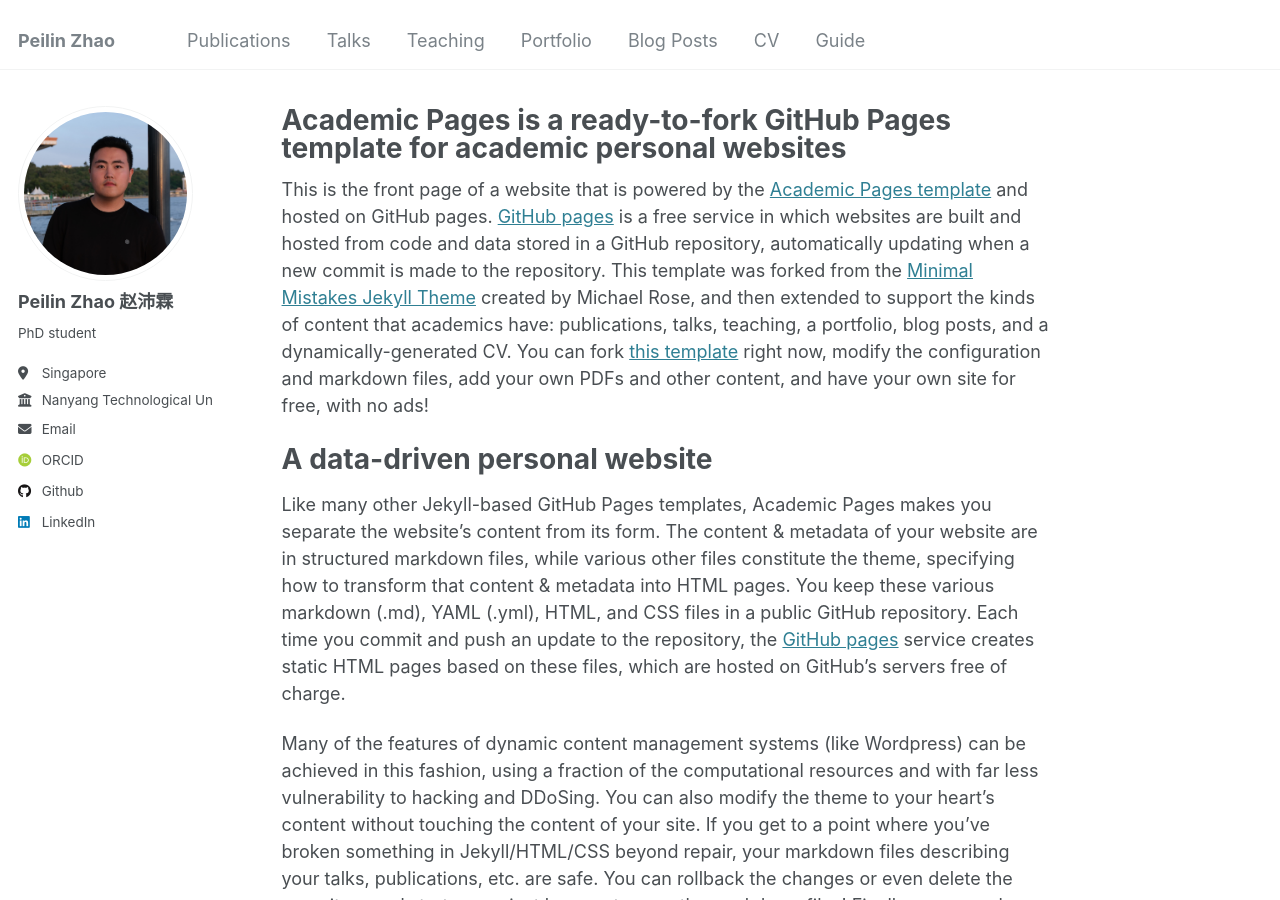
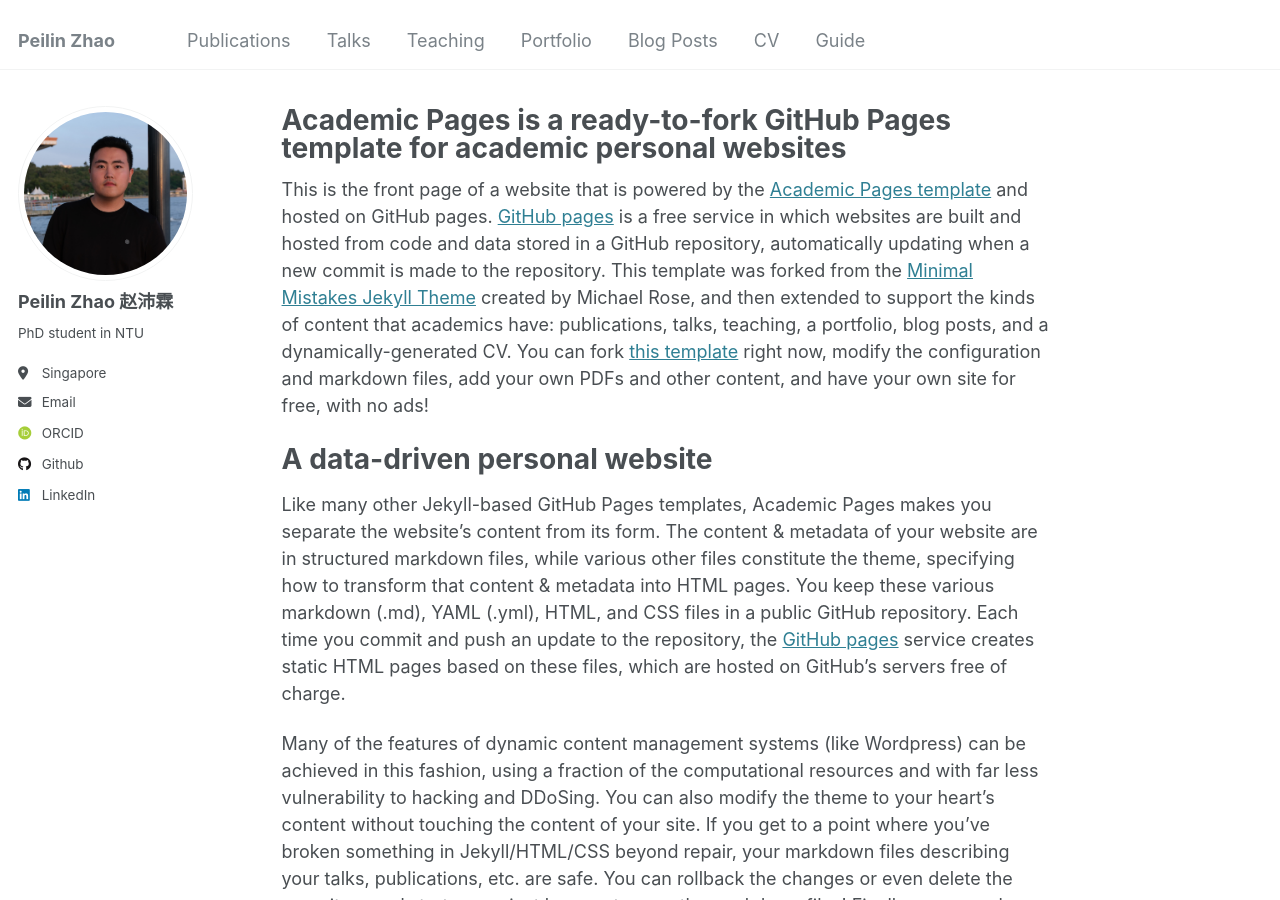
Before and after one commit to Jerry-zpl/Jerry-zpl.github.io, a Jekyll site: the page built from _pages/about.md, in a window 1280 px wide and 900 px high. Built offline with Jekyll 4.4.1, drawn with Linux system fonts in a browser that asks for light colours; some web fonts are replaced.

Commit message:
Update _config.yml

```diff
--- a/_config.yml
+++ b/_config.yml
@@ -24,9 +24,9 @@
   avatar           : "ZPL.JPG"
   name             : "Peilin Zhao 赵沛霖"
   pronouns         : # example: "she/her"
-  bio              : "PhD student"
+  bio              : "PhD student in NTU"
   location         : "Singapore"
-  employer         : "Nanyang Technological University"
+  employer         : #"Nanyang Technological University"
   uri              : # URL
   email            : "peilin001@e.ntu.edu.sg"
 
```
